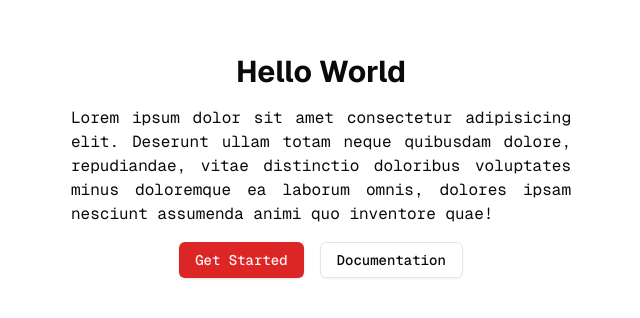
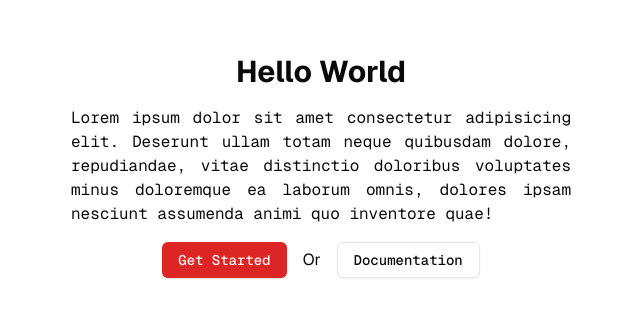
Before and after one commit to LuanFlorencioo/docs-flamengo-api, a Next.js app: page / in a window 1280 px wide. Shown: the part 234-552 px from the top of the page, without its empty margins (319-959 px from the left). Built offline with nearby package versions, Linux system fonts and the light colour scheme.

Commit message:
config: apply geist font default

```diff
--- a/src/app/globals.css
+++ b/src/app/globals.css
@@ -64,6 +64,6 @@
 		@apply border-border;
 	}
 	body {
-		@apply bg-background text-foreground;
+		@apply bg-background text-foreground font-sans;
 	}
 }
--- a/src/app/layout.tsx
+++ b/src/app/layout.tsx
@@ -1,16 +1,6 @@
+import { geistVariables } from "@/fonts/geist";
 import type { Metadata } from "next";
-import { Geist, Geist_Mono } from "next/font/google";
 import "./globals.css";
-
-const geistSans = Geist({
-	variable: "--font-geist-sans",
-	subsets: ["latin"],
-});
-
-const geistMono = Geist_Mono({
-	variable: "--font-geist-mono",
-	subsets: ["latin"],
-});
 
 export const metadata: Metadata = {
 	title: "Create Next App",
@@ -24,11 +14,7 @@ export default function RootLayout({
 }>) {
 	return (
 		<html lang="en">
-			<body
-				className={`${geistSans.variable} ${geistMono.variable} antialiased`}
-			>
-				{children}
-			</body>
+			<body className={`${geistVariables} antialiased`}>{children}</body>
 		</html>
 	);
 }
--- a/src/app/page.tsx
+++ b/src/app/page.tsx
@@ -15,6 +15,8 @@ export default function Home() {
 			<div className="w-full flex flex-wrap justify-center items-center gap-4">
 				<Button className="font-mono">Get Started</Button>
 
+				<p>Or</p>
+
 				<Button variant="outline" className="font-mono">
 					Documentation
 				</Button>
--- /dev/null
+++ b/src/fonts/geist.tsx
@@ -0,0 +1,15 @@
+import { Geist, Geist_Mono } from "next/font/google";
+
+const geistSans = Geist({
+	variable: "--font-geist-sans",
+	subsets: ["latin"],
+});
+
+const geistMono = Geist_Mono({
+	variable: "--font-geist-mono",
+	subsets: ["latin"],
+});
+
+export const geistVariables = [geistSans, geistMono]
+	.map((font) => font.variable)
+	.join(" ");
```
